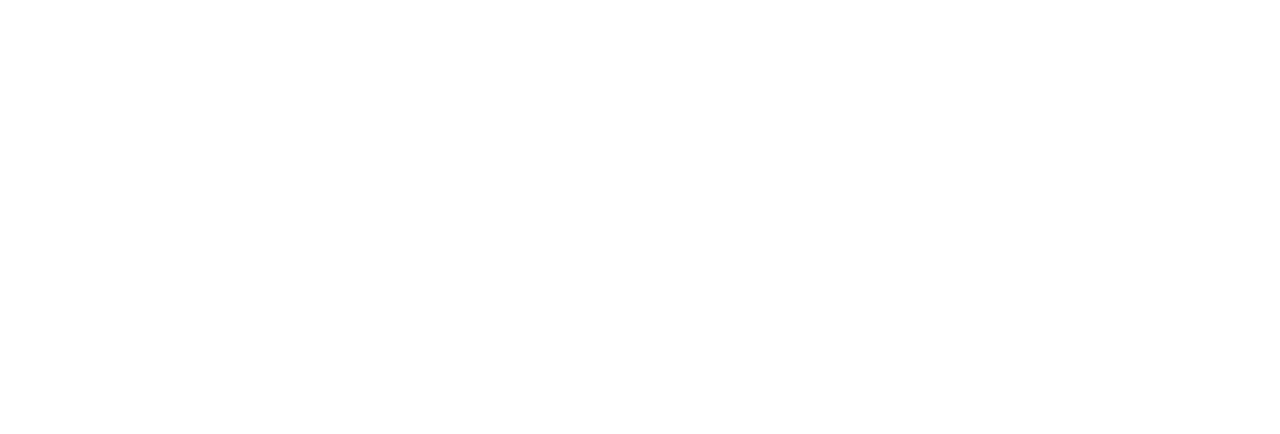
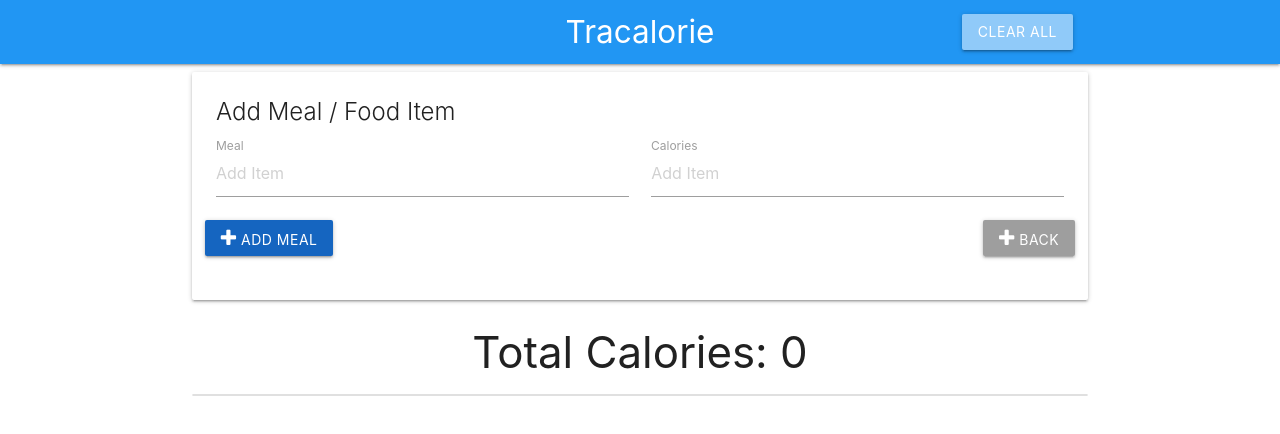
Before and after one commit to codecreation/Track-Calories, a plain HTML site: page index.html in a window 1280 px wide. Drawn offline with nearby package versions, Linux system fonts and the light colour scheme.

Commit message:
UI design

```diff
--- a/index.html
+++ b/index.html
@@ -9,6 +9,79 @@
   <title>Tracalorie</title>
 </head>
 <body>
+  <nav>
+    <div class="nav-wrapper blue">
+      <div class="container">
+        <a href="#" class="brand-logo center">Tracalorie</a>
+        <ul class="right">
+          <li><a href="" class="clear-btn btn blue lighten-3">Clear All</a></li>
+        </ul>
+      </div>
+    </div>
+  </nav>
+
+  <div class="container">
+    <div class="card">
+      <div class="card-content">
+        <span class="card-title">
+          Add Meal / Food Item
+        </span>
+        <form class="col">
+          <div class="row">
+            <div class="input-field col s6">
+              <input type="text" placeholder="Add Item" id="item-name">
+              <label for="item-name">Meal</label>
+            </div>
+            <div class="input-field col s6">
+              <input type="text" placeholder="Add Item" id="item-name">
+              <label for="item-calories">Calories</label>
+            </div>
+            <button class="add-btn btn blue darken-3">
+              <i class="fa fa-plus"></i>
+              Add Meal
+            </button>
+            <!-- <button class="add-btn btn orange">
+              <i class="fa fa-plus"></i>
+              Update Meal
+            </button>
+            <button class="add-btn btn blue darken-3">
+              <i class="fa fa-plus"></i>
+              Delete Meal
+            </button> -->
+            <button class="add-btn btn grey pull-right">
+              <i class="fa fa-plus"></i>
+              Back
+            </button>
+          </div>
+        </form>
+      </div>
+    </div>
+    <h3 class="center-align">
+      Total Calories: <span class="total-calories">0</span>
+    </h3>
+
+    <ul id="item-list" class="collection">
+      <!-- <li class="collection-item" id="item-0">
+        <strong>Steak Dinner: </strong><em>450 calories</em>
+        <a href="" class="secondary-content">
+          <i class="fa fa-pencil"></i>
+        </a>
+      </li>
+      <li class="collection-item" id="item-0">
+        <strong>Eggs: </strong><em>170 calories</em>
+        <a href="" class="secondary-content">
+          <i class="fa fa-pencil"></i>
+        </a>
+      </li>
+      <li class="collection-item" id="item-0">
+        <strong>Cookies: </strong><em>200 calories</em>
+        <a href="" class="secondary-content">
+          <i class="fa fa-pencil"></i>
+        </a>
+      </li> -->
+    </ul>
+
+  </div>
 
 
 <script
```
